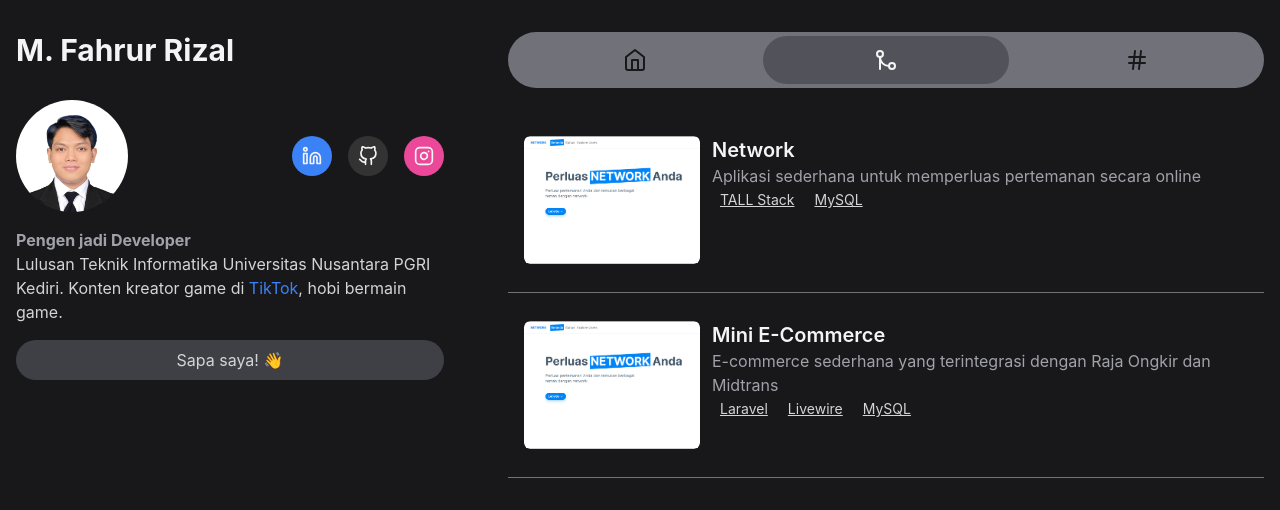
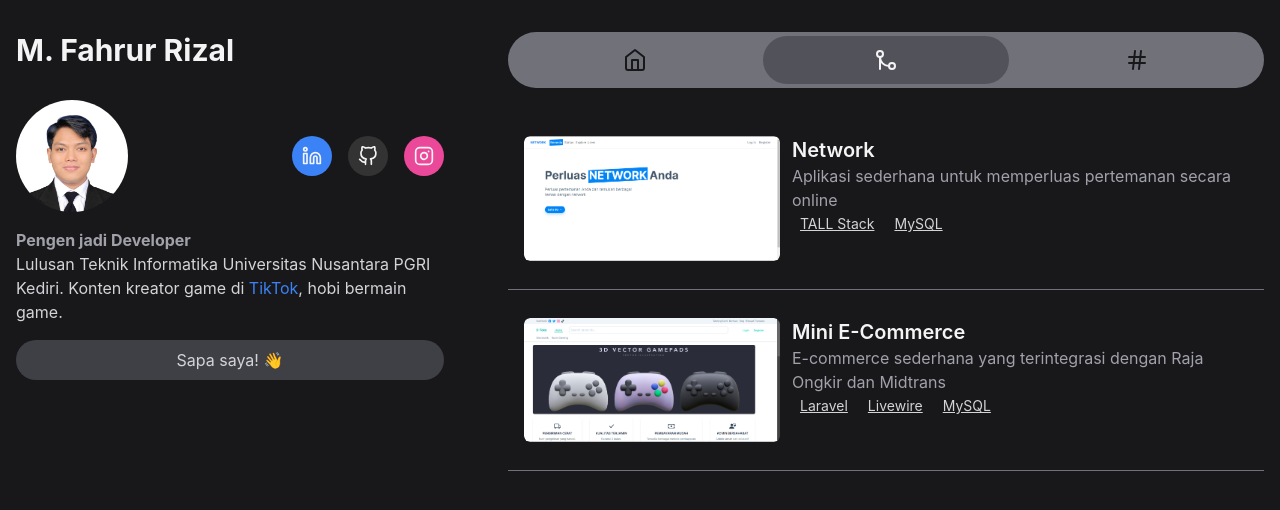
Before and after one commit to rizal57/my-portfolio, a React (Create React App) app: page /portfolio in a window 1280 px wide. Shown: the top 510 px of the page. Built offline with nearby package versions, Linux system fonts and the light colour scheme.

Commit message:
[IMP] Improve style

```diff
--- a/src/components/PortfolioPage.jsx
+++ b/src/components/PortfolioPage.jsx
@@ -1,4 +1,5 @@
 import network from './images/portfolio/network.png';
+import ecommerce from './images/portfolio/ecommerce.png';
 
 const Portfolio = () => {
     return (
@@ -10,11 +11,11 @@ const Portfolio = () => {
                 className={'border-b border-b-zinc-500 block my-3'}>
                 <div className={'group mb-3 py-4 hover:bg-zinc-800 duration-300 rounded-md'}>
                     <div className={'flex gap-3 px-4 flex-col lg:flex-row'}>
-                        <div className={'lg:w-44 lg:h-32 w-full flex-shrink-0 overflow-hidden rounded-md'}>
+                        <div className={'lg:w-64 w-full flex-shrink-0 overflow-hidden rounded-md'}>
                             <img
                                 src={network}
                                 alt="network"
-                                className={'w-full h-full rounded-md object-cover lg:object-left lg:group-hover:scale-105 duration-300'}
+                                className={'w-full h-full rounded-md object-cover lg:group-hover:scale-105 duration-300'}
                             />
                         </div>
                         <div>
@@ -36,11 +37,11 @@ const Portfolio = () => {
                 className={'border-b border-b-zinc-500 block my-3'}>
                 <div className={'group mb-3 py-4 hover:bg-zinc-800 duration-300 rounded-md'}>
                     <div className={'flex gap-3 px-4 flex-col lg:flex-row'}>
-                        <div className={'lg:w-44 lg:h-32 w-full flex-shrink-0 overflow-hidden rounded-md'}>
+                        <div className={'lg:w-64 w-full flex-shrink-0 overflow-hidden rounded-md'}>
                             <img
-                                src={network}
+                                src={ecommerce}
                                 alt="network"
-                                className={'w-full h-full rounded-md object-cover object-left lg:group-hover:scale-105 duration-300'}
+                                className={'w-full h-full rounded-md object-cover lg:group-hover:scale-105 duration-300'}
                             />
                         </div>
                         <div>
```
Also changed, not shown: src/components/images/portfolio/ecommerce.png (added).
